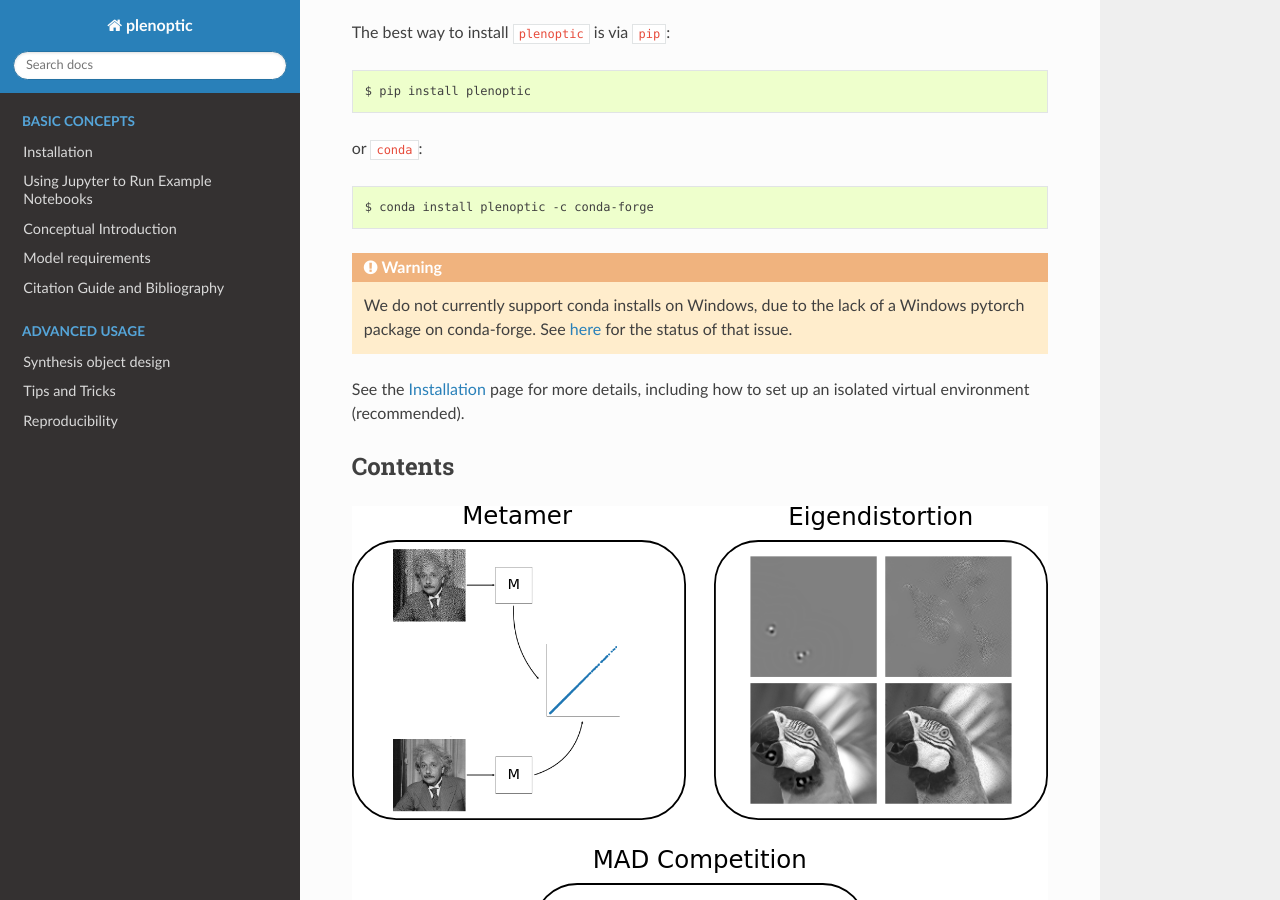
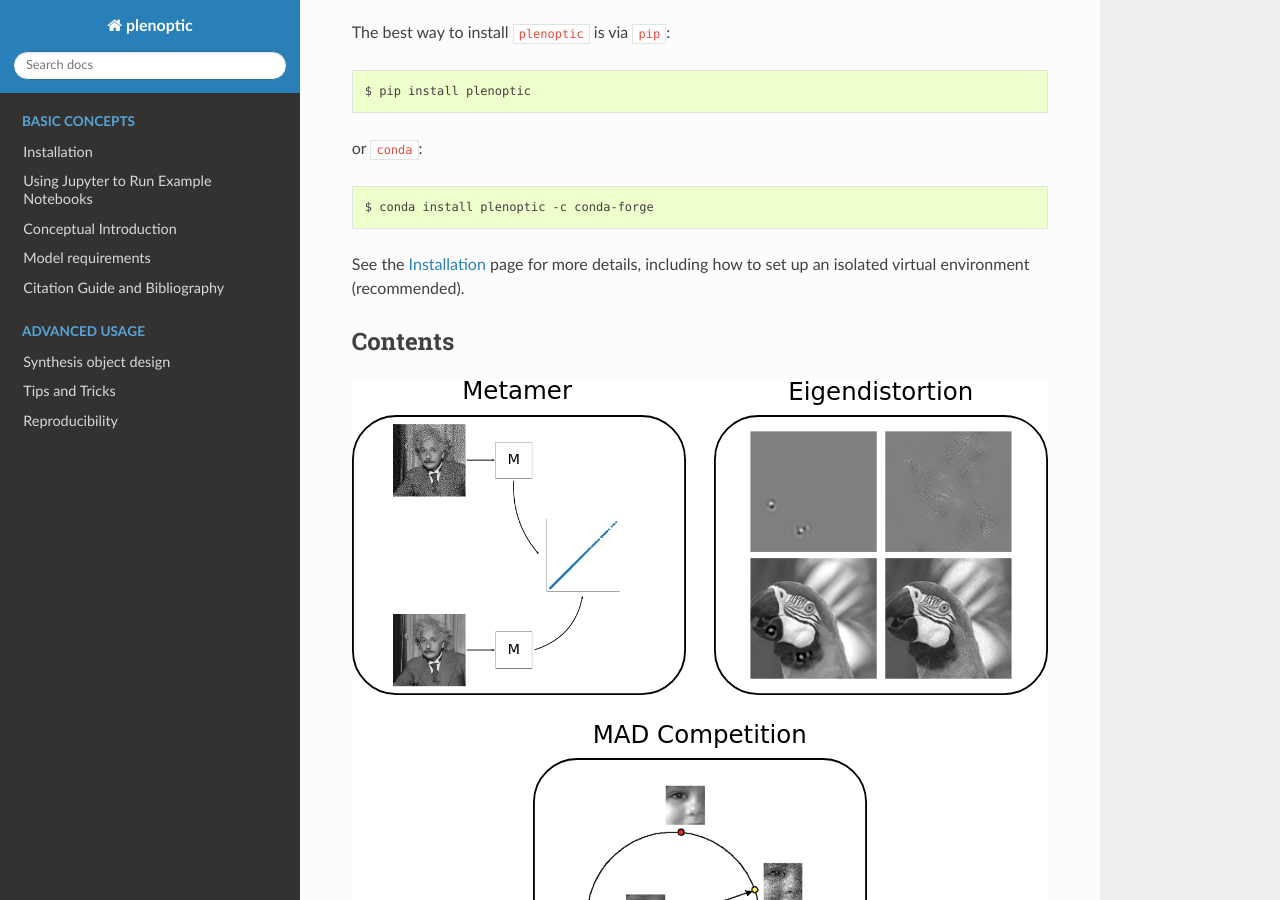
Before and after one commit to plenoptic-org/plenoptic, a Sphinx documentation site: the page built from docs/index.md, in a window 1280 px wide and 900 px high, scrolled down 719 px. Built offline with Sphinx 7.4.7 and the Read the Docs theme 3.1.0, drawn with Linux system fonts in a browser that asks for light colours; pages that are not in the unit, such as notebooks, are missing from menus; cross-references to code outside the pages are shown as plain code.

Commit message:
remove windows warning on index.md

````diff
--- a/docs/index.md
+++ b/docs/index.md
@@ -40,10 +40,6 @@ or `conda`:
 ```
 $ conda install plenoptic -c conda-forge
 ```
-
-:::{warning}
-We do not currently support conda installs on Windows, due to the lack of a Windows pytorch package on conda-forge. See [here](https://github.com/conda-forge/pytorch-cpu-feedstock/issues/32) for the status of that issue.
-:::
 
 See the [](install) page for more details, including how to set up an isolated virtual environment (recommended).
 
````
